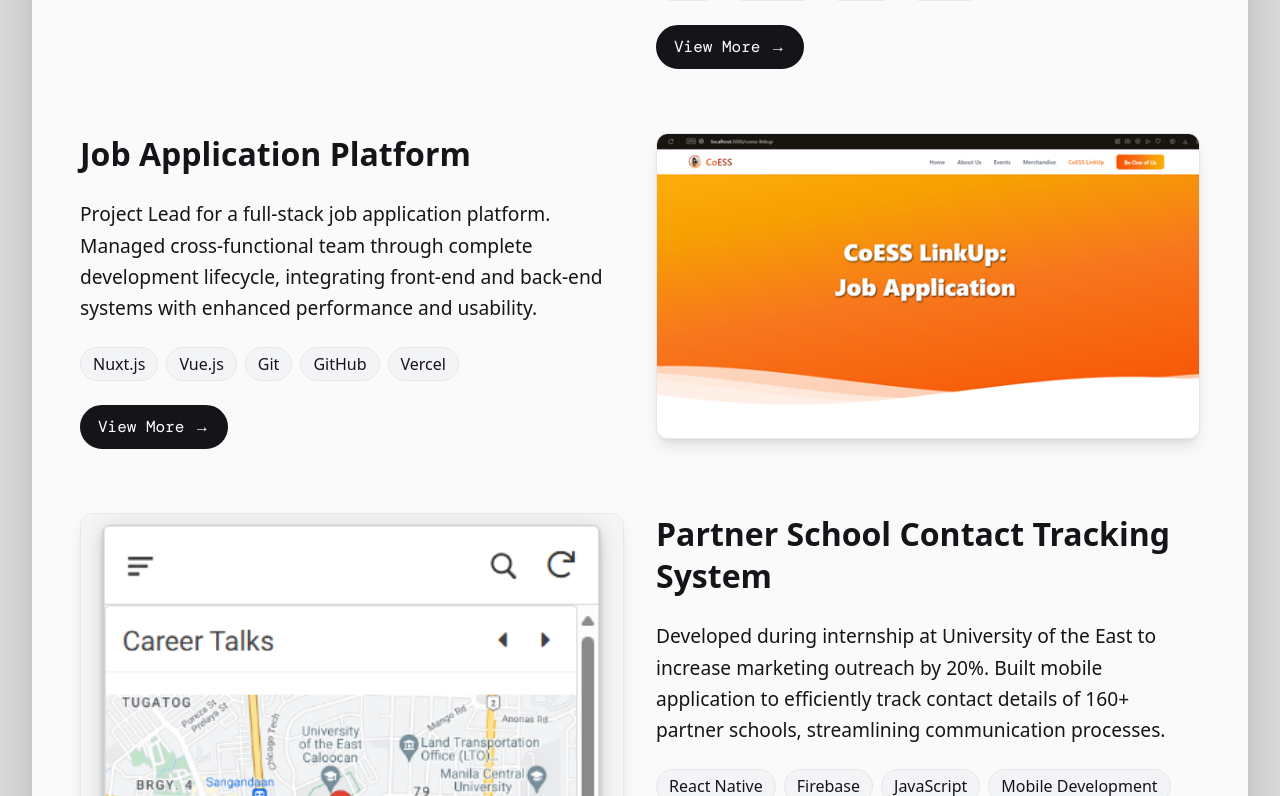
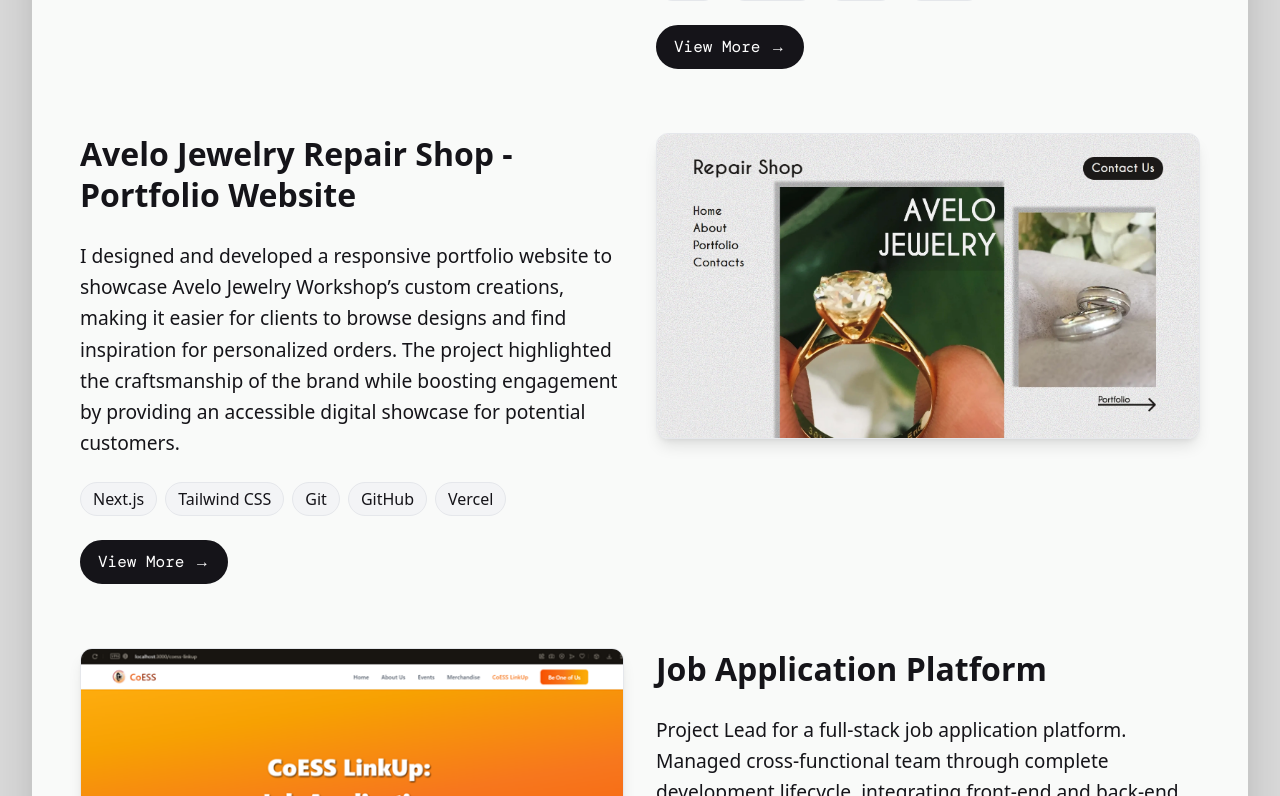
Before and after one commit to ziikuu/Portfolio-Website-NextJS, a Next.js app: page /Portfolio in a window 1280 px wide. Shown: the part 1284-2080 px from the top of the page. Built offline with nearby package versions, Linux system fonts and the light colour scheme.

Commit message:
update About.tsx, Contact.tsx, Content.tsx, and Project_card.tsx: refactor button elements for consistency, remove unnecessary grid classes, and add new project details; add new images for Avelo Jewelry Portfolio and Web Showcase Project

```diff
--- a/components/About/About.tsx
+++ b/components/About/About.tsx
@@ -37,13 +37,13 @@ function About() {
         <div className='inline-flex'>
           <div className='flex justify-start items-start'>
             <Link href="/Portfolio" className=''>
-                <button className="text-[clamp(0.8rem,1.2vw,1.5rem)] mt-4 p-3 border-2 border-[#151419] bg-[#151419] text-[#D9D9D9] rounded-full font-[DM_Mono] hover:transform hover:-translate-y-0.5 hover:shadow-lg transition-all duration-300 ease-in-out active:scale-95 active:opacity-70 active:transition-all active:duration-75 active:ease-in-out">
-                  See My Portfolio
+                <button className={`min-w-[145px] mt-4 p-3 border-2 border-[#151419] bg-[#151419] text-[#D9D9D9] rounded-full hover:transform hover:-translate-y-0.5 hover:shadow-lg transition-all duration-300 ease-in-out active:scale-95 active:opacity-70 active:transition-all active:duration-75 active:ease-in-out`}>
+                  <p className={`text-[${typographyScale.large}]`}>See My Portfolio</p>
                 </button>
             </Link>
             <Link href="/Contact" className='ml-4'>
-                <button className="text-[clamp(0.8rem,1.2vw,1.5rem)] mt-4 p-3 bg-transparent border-2 border-[#151419] text-[#151419] rounded-full font-[DM_Mono] hover:transform hover:-translate-y-0.5 hover:shadow-lg transition-all duration-300 ease-in-out active:scale-95 active:opacity-70 active:transition-all active:duration-75 active:ease-in-out">
-                  Let&apos;s Connect!
+                <button className={`min-w-[145px] mt-4 p-3 bg-transparent border-2 border-[#151419] text-[#151419] rounded-full hover:transform hover:-translate-y-0.5 hover:shadow-lg transition-all duration-300 ease-in-out active:scale-95 active:opacity-70 active:transition-all active:duration-75 active:ease-in-out`}>
+                  <p className={`text-[${typographyScale.large}]`}>Let&apos;s Connect!</p>
                 </button>
             </Link>
           </div>
--- a/components/Contact/Contact.tsx
+++ b/components/Contact/Contact.tsx
@@ -6,7 +6,7 @@ function Contact() {
   return (
     <div className='relative min-h-screen flex items-center'>
       <BgBlur />
-      <div className='container mx-auto px-4 grid grid-cols-1 {md:grid-cols-2} gap-8'>
+      <div className='container mx-auto px-4'>
         <Card_white />
       </div>
     </div>
--- a/components/Portfolio/Content.tsx
+++ b/components/Portfolio/Content.tsx
@@ -1,5 +1,7 @@
 import React from 'react'
 import Image from 'next/image'
+
+{/* This is the featured section in /Portfolio page */}
 
 const ProjectAchievements = () => {
   const projects = [
--- a/components/Portfolio/Project_card.tsx
+++ b/components/Portfolio/Project_card.tsx
@@ -3,6 +3,7 @@ import { Card } from "@/components/ui/card"
 import Image from "next/image"
 import Content from './Content'
 import { typographyScale } from "@/styles/typography"
+import { reverse } from "dns"
 
 interface ProjectProps {
   title: string
@@ -80,13 +81,23 @@ export default function PortfolioSection() {
       id: "hydroponics",
     },
     {
+      title: "Avelo Jewelry Repair Shop - Portfolio Website",
+      url: "https://github.com/your-username/smart-hydroponics",
+      description:
+        "I designed and developed a responsive portfolio website to showcase Avelo Jewelry Workshop’s custom creations, making it easier for clients to browse designs and find inspiration for personalized orders. The project highlighted the craftsmanship of the brand while boosting engagement by providing an accessible digital showcase for potential customers.",
+      image: "/projects/Avelo-Jewelry-Portfolio.webp",
+      techStack: ["Next.js", "Tailwind CSS", "Git", "GitHub", "Vercel"],
+      imagePosition: "object-center",
+      reverse: true,
+      id: "avelo-jewelry",
+    },
+    {
       title: "Job Application Platform",
       url: "https://your-job-platform.vercel.app",
       description:
         "Project Lead for a full-stack job application platform. Managed cross-functional team through complete development lifecycle, integrating front-end and back-end systems with enhanced performance and usability.",
       image: "/projects/CoESS-LinkUp_Hero.png",
       techStack: ["Nuxt.js", "Vue.js", "Git", "GitHub", "Vercel"],
-      reverse: true,
       id: "job-application",
     },
     {
@@ -96,6 +107,7 @@ export default function PortfolioSection() {
         "Developed during internship at University of the East to increase marketing outreach by 20%. Built mobile application to efficiently track contact details of 160+ partner schools, streamlining communication processes.",
       image: "/projects/CareerTalks_contacts.png",
       techStack: ["React Native", "Firebase", "JavaScript", "Mobile Development"],
+      reverse: true,
       id: "contact-tracker",
     },
   ]
```
Also changed, not shown: public/projects/Avelo-Jewelry-Portfolio.webp (added), public/projects/mockups/Web Showcase Project Presentation.webp (added).
